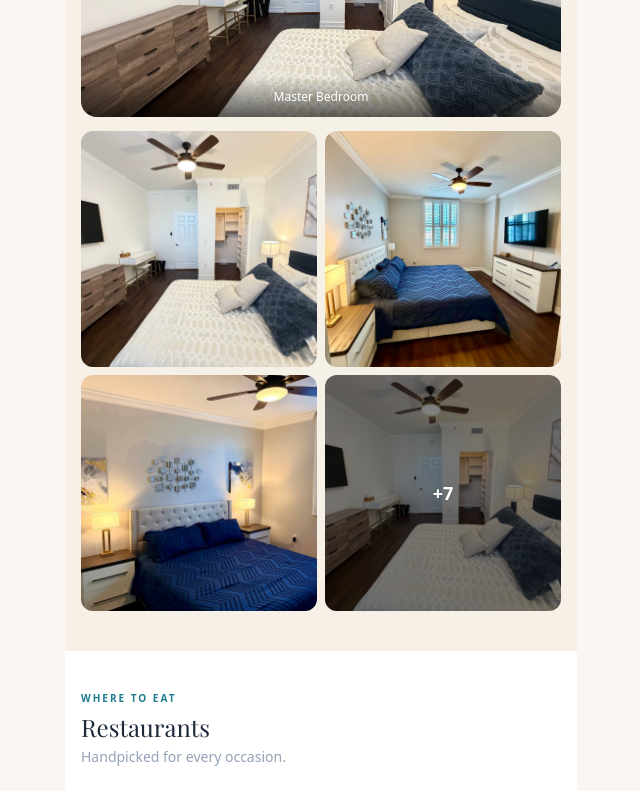
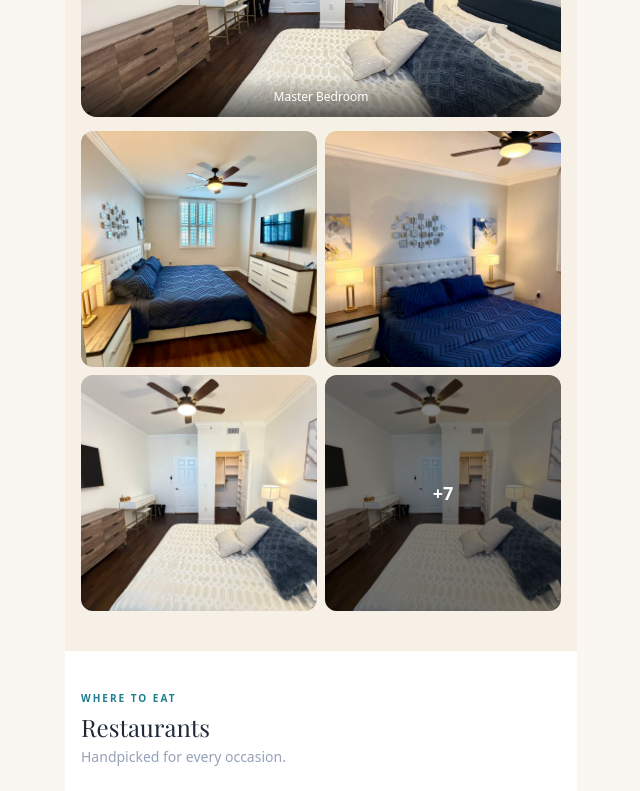
Before and after one commit to ZbienVC/palm-beach-guide, a Next.js app: page / in a window 1280 px wide. Shown: the part 1100-1891 px from the top of the page, without its empty margins (319-959 px from the left). Built offline with nearby package versions, Linux system fonts and the light colour scheme; a web font is replaced by a local one.

Commit message:
fix: correct bedroom labels - master-1 is guest bedroom, reorder gallery

```diff
--- a/data/guide.ts
+++ b/data/guide.ts
@@ -530,11 +530,11 @@ export const guide: GuideData = {
     //   Option B: Use any https:// URL (Airbnb listing photos, Google Drive, etc.)
     // The gallery handles both automatically.
     apartmentPhotos: [
-      { src: "/images/bedroom-master-1.jpg", alt: "Master bedroom with king bed", caption: "Master Bedroom" },
-      { src: "/images/bedroom-master-2.jpg", alt: "Master bedroom alternate angle", caption: "Master Bedroom" },
+      { src: "/images/bedroom-master-2.jpg", alt: "Master bedroom with king bed", caption: "Master Bedroom" },
       { src: "/images/bedroom-master-3.jpg", alt: "Master bedroom with sitting area", caption: "Master Bedroom" },
       { src: "/images/bedroom-master-4.jpg", alt: "Master bedroom detail", caption: "Master Bedroom" },
-      { src: "/images/bedroom-guest-1.jpg", alt: "Guest bedroom with walk-in closet", caption: "Guest Bedroom" },
+      { src: "/images/bedroom-master-1.jpg", alt: "Guest bedroom with walk-in closet and ceiling fan", caption: "Guest Bedroom" },
+      { src: "/images/bedroom-guest-1.jpg", alt: "Guest bedroom angle 2", caption: "Guest Bedroom" },
       { src: "/images/bedroom-guest-2.jpg", alt: "Guest bedroom with comfortable queen bed", caption: "Guest Bedroom" },
       { src: "/images/dining-area.jpg", alt: "Dining area with elegant table setting", caption: "Dining Area" },
       { src: "/images/bathroom-master.jpg", alt: "Master bathroom with modern fixtures", caption: "Master Bathroom" },
```
